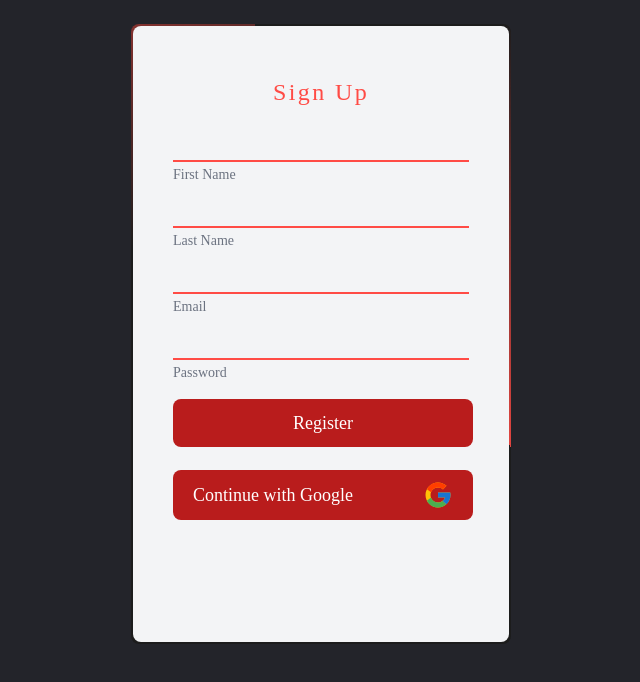
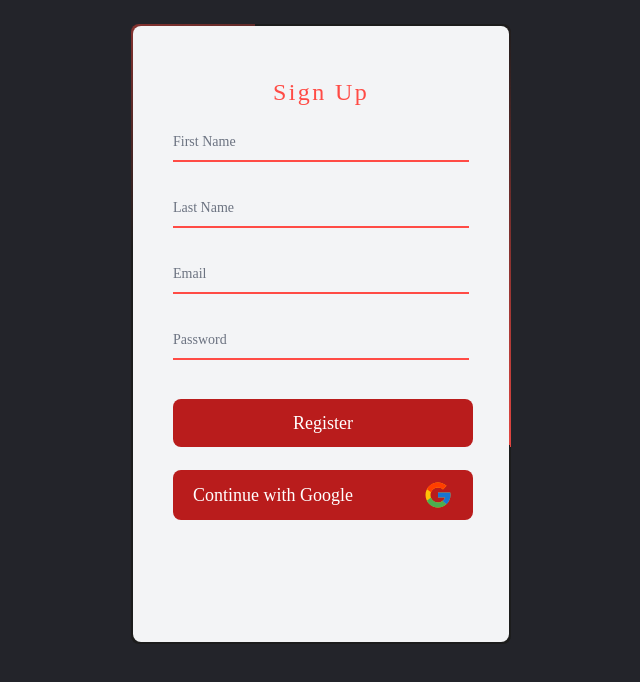
Before and after one commit to Bunyamin54/Movie-App, a React (Create React App) app: page / in a window 1280 px wide. Shown: the top 682 px of the page, without its empty margins (319-959 px from the left). Built offline with nearby package versions, Linux system fonts and the light colour scheme.

Commit message:
register

```diff
--- a/src/index.css
+++ b/src/index.css
@@ -8,7 +8,7 @@
     @apply block py-2.5 px-0 w-full text-sm text-gray-900 bg-transparent border-0 border-b-2 border-red-main appearance-none dark:text-white dark:border-red-main dark:focus:border-red-main focus:outline-none focus:ring-0 focus:border-red-main;
   }
   label {
-    @apply peer-focus:font-medium text-sm text-gray-500 dark:text-gray-400 duration-300 transform -translate-y-6 scale-75 top-3 -z-10 origin-[0] peer-focus:left-0 peer-focus:text-red-main peer-focus:dark:text-red-main peer-placeholder-shown:scale-100 peer-placeholder-shown:translate-y-0 peer-focus:scale-75 peer-focus:-translate-y-6;
+    @apply peer-focus:font-medium absolute text-sm text-gray-500 dark:text-gray-400 duration-300 transform -translate-y-6 scale-75 top-3 -z-10 origin-[0] peer-focus:left-0 peer-focus:text-red-main peer-focus:dark:text-red-main peer-placeholder-shown:scale-100 peer-placeholder-shown:translate-y-0 peer-focus:scale-75 peer-focus:-translate-y-6;
   }
 }
 
--- a/src/pages/Register.jsx
+++ b/src/pages/Register.jsx
@@ -5,31 +5,59 @@ const Register = () => {
   return (
     <div className="overflow-hidden flex-1 h-screen justify-center items-center bg-[#23242a]">
       <div
-        className={`mt-[3vh] mx-auto overflow-hidden relative w-[380px] h-[620px] rounded-[8px] bg-[#1c1c1c] before:content-[""] before:absolute before:w-[380px] before:h-[420px] before:top-[-50%] before:left-[-50%] after:content-[""] after:absolute after:w-[380px] after:h-[420px] after:top-[-50%] after:left-[-50%] custom-linear-gradient`}>
+        className={`mt-[3vh] mx-auto overflow-hidden relative w-[380px] h-[620px] rounded-[8px] bg-[#1c1c1c] before:content-[""] before:absolute before:w-[380px] before:h-[420px] before:top-[-50%] before:left-[-50%] after:content-[""] after:absolute after:w-[380px] after:h-[420px] after:top-[-50%] after:left-[-50%] custom-linear-gradient`}
+      >
         <form className="absolute inset-[2px] rounded-[8px] bg-gray-100 dark:bg-[#28292d] z-[10] flex flex-col py-[50px] px-[40px]">
           <h2 className="text-red-main text-2xl font-[500] text-center tracking-[0.1em] mb-3">
             Sign Up
           </h2>
-          <div>
-            <input name="floating_text" type="text" required />
+          <div className="relative z-0 w-full mb-6 group">
+            <input
+              className="peer"
+              name="floating_text"
+              type="text"
+              placeholder=" "
+              required
+            />
             <label htmlFor="floating_text">First Name</label>
           </div>
-          <div>
-            <input name="floating_text" type="text" required />
+          <div className="relative z-0 w-full mb-6 group">
+            <input
+              className="peer"
+              name="floating_text"
+              type="text"
+              placeholder=" "
+              required
+            />
             <label htmlFor="floating_text">Last Name</label>
           </div>
-          <div>
-            <input name="floating_email" type="email" />
+          <div className="relative z-0 w-full mb-6 group">
+            <input
+              className="peer"
+              name="floating_email"
+              type="email"
+              placeholder=" "
+              required
+            />
             <label htmlFor="floating_email">Email</label>
           </div>
-          <div>
-            <input name="floating_password" type="password" />
+          <div className="relative z-0 w-full mb-6 group">
+            <input
+              className="peer"
+              name="floating_password"
+              type="password"
+              placeholder=" "
+              required
+            />
             <label htmlFor="floating_password">Password</label>
           </div>
           <button type="submit" className="btn-danger">
             Register
           </button>
-          <button type="button" className="btn-danger flex justify-between items-center">
+          <button
+            type="button"
+            className="btn-danger flex justify-between items-center"
+          >
             Continue with Google
             <GoogleIcon color="currentColor" />
           </button>
--- a/tailwind.config.js
+++ b/tailwind.config.js
@@ -13,6 +13,7 @@ module.exports = {
     },
   },
   plugins: [],
+  //  ?
 };
 
 //! eğer tailwind'in default theme ayarları yerine kendimizinkini eklemek istemiyorsak mutlaka extend objesi içinde eklememiz gerekli yoksa tüm theme objesi değişir ve kendi eklediklerimiz dışındakileri kullanamayız.
```
